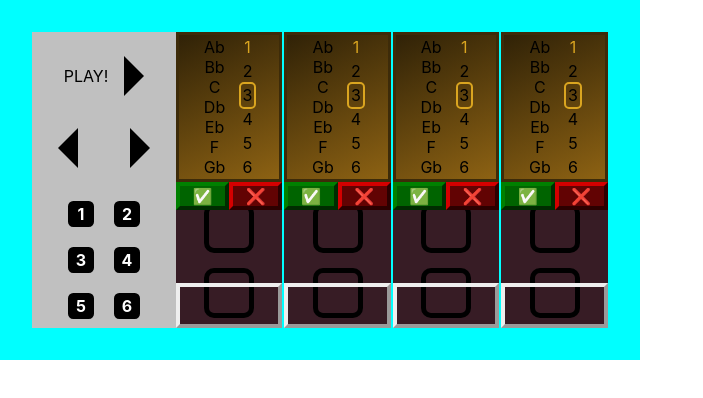
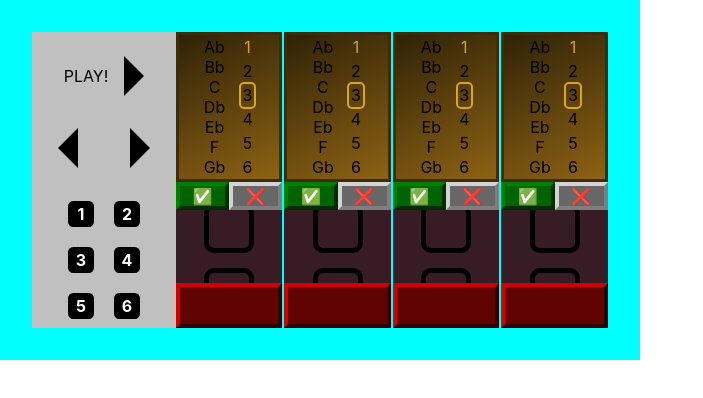
Before and after one commit to mar10outof10/syntho, a React (Create React App) app: page / in a window 1280 px wide. Shown: the top 398 px of the page, without its empty margins (0-703 px from the left). Built offline with nearby package versions, Linux system fonts and the light colour scheme.

Commit message:
Slightly styled cancel button

```diff
--- a/src/main.css
+++ b/src/main.css
@@ -155,12 +155,14 @@ html {
 
 .cancelButton {
   width: 100%;
-  border-color: maroon;
-  background: rgb(98, 3, 3);
+  border-color: lightgray;
+  background: rgb(103, 103, 103);
 }
 
 .clearButton {
   flex: 3;
+  border-color: maroon;
+  background: rgb(98, 3, 3);
 }
 .noteSelect {
   display: flex;
--- a/src/sass/components/SynthBeat/SynthBeatOverlay/_synthBeatOverlay.scss
+++ b/src/sass/components/SynthBeat/SynthBeatOverlay/_synthBeatOverlay.scss
@@ -42,12 +42,14 @@
 
 .cancelButton{
   width: 100%;
-  border-color: maroon;
-  background: rgb(98, 3, 3)
+  border-color: lightgray;
+  background: rgb(103, 103, 103);
 }
 
 .clearButton {
   flex: 3;
+  border-color: maroon;
+  background: rgb(98, 3, 3);
 
   &__disabled {
 
```
